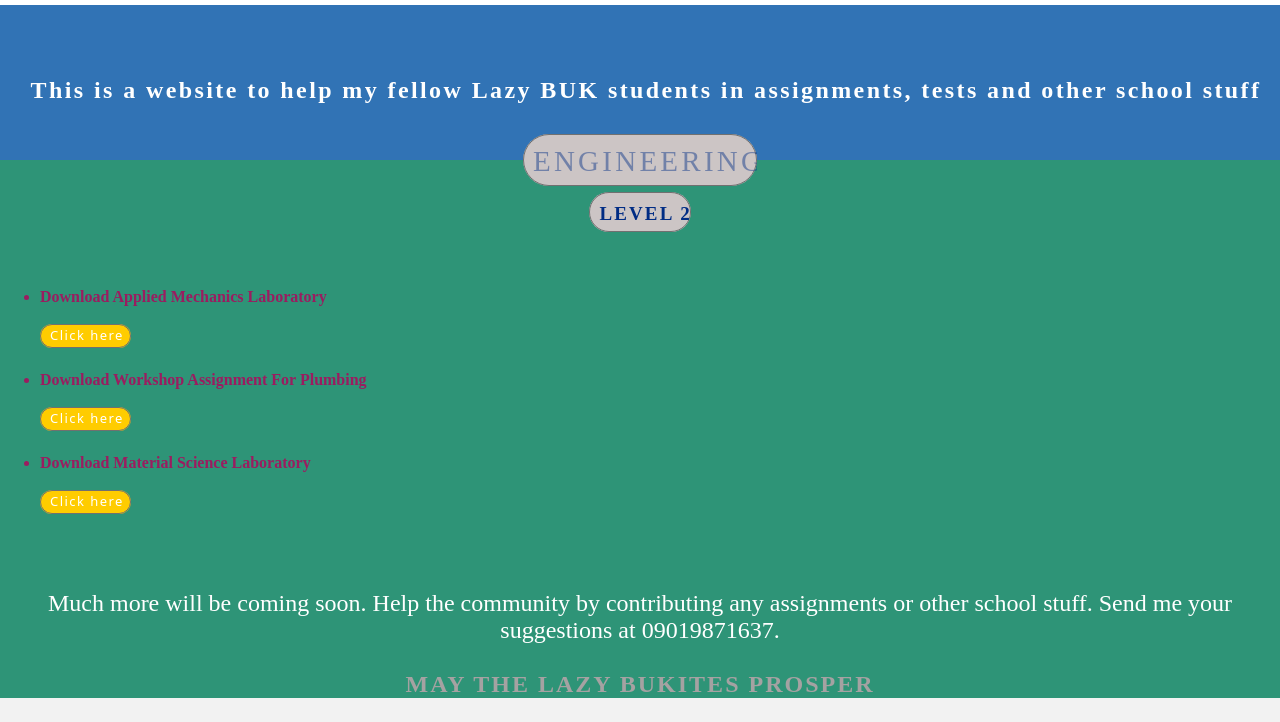
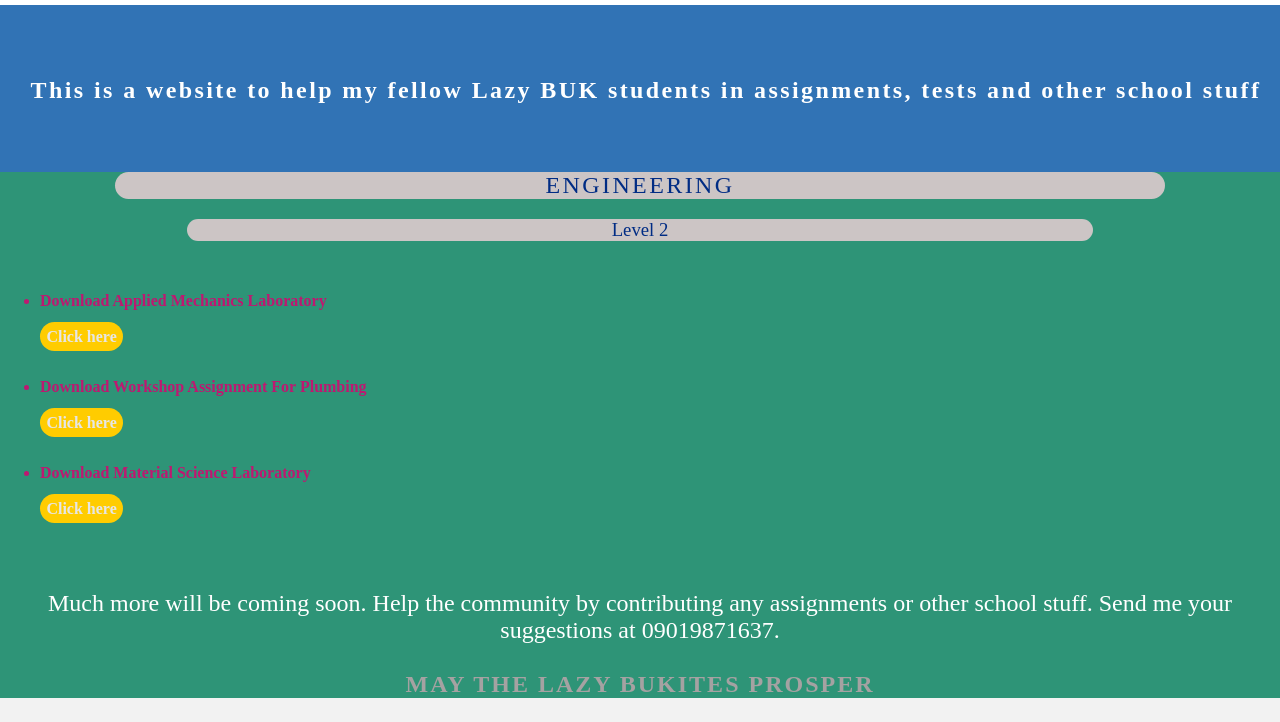
Before and after one commit to Popcocacola/lazybukite.com, a plain HTML site: page index.html in a window 1280 px wide. Shown: the part 84-806 px from the top of the page. Drawn offline with Linux system fonts and the light colour scheme.

Commit message:
hopefully

```diff
--- a/index.html
+++ b/index.html
@@ -22,13 +22,13 @@
     </section>
     <section class="download-section">
     <div class="container"></div>
-     <img class="engineering" src="/Images/Engineering.svg" alt="Engineering">
-     <img class="level" src="/Images/Level 2.svg" alt="Level 2">
+     <h2 class="engine">ENGINEERING</h2>
+     <h3 class="level">Level 2</h3>
      <section class="downloading-section">
          <ul>
-             <li class="list">Download Applied Mechanics Laboratory <br> <br> <a class="click-here" href="/Images/applied laboratory.pdf"><img src="/Images/Click here.svg" alt="click here" download="Applied Mechanics Laboratory Assignment"></a></li>
-             <li class="list">Download Workshop Assignment For Plumbing <br> <br> <a class="click-here" href="/Images/Civil workshop assignment.pdf"><img src="/Images/Click here.svg" alt="click here" download="Workshop Assignment For Plumbing"></a></li>
-             <li class="list">Download Material Science Laboratory <br> <br> <a class="click-here" href="/Images/web Material Science.pdf"><img src="/Images/Click here.svg" alt="click here" download="Material Science Laboratory"></a></li>
+             <li class="list">Download Applied Mechanics Laboratory <br> <br> <a class="click-here" href="/Images/applied laboratory.pdf" download="Applied Mechanics Laboratory Assignment">Click here</a></li>
+             <li class="list">Download Workshop Assignment For Plumbing <br> <br> <a class="click-here" href="/Images/Civil workshop assignment.pdf" download="Workshop Assignment For Plumbing">Click here</a></li>
+             <li class="list">Download Material Science Laboratory <br> <br> <a class="click-here" href="/Images/web Material Science.pdf " download="Material Science Assignment">Click here</a></li>
          </ul>
      </section>
 
@@ -67,34 +67,37 @@
 
          .download-section {
              background: #2E9477;
-             margin-top: -1em;
+             margin-top: -1.5em;
          }
 
-         .engineering {
-            display: block;
-            position: relative;
-            top: 50%;
-            left: 50%;
-            transform: translate(-50%, -50%);
+       .engine {
+           background: #CCC5C5;
+           color: #002C84;
+           font-weight: 300;
+           letter-spacing: .1em;
+           text-align: center;
+           margin-left: 4.8em;
+           margin-right: 4.8em;
+           border-radius: 5em;
 
        }
 
        .level {
-            display: block;
-            position: relative;
-            top: 50%;
-            left: 50%;
-            transform: translate(-50%, -50%);
+           background: #CCC5C5;
+           color: #002C84;
+           font-weight: 300;
+           text-align: center;
+           margin-left: 10em;
+           margin-right: 10em;
+           border-radius: 5em;
        }
 
         .list{
-            color: #9b1c60;
+            color: #be1871;
             font-weight: bold;
+            padding-top: 2em;
         }
 
-       .list {
-           padding-top: 1.2em;
-       }
 
         .close{
             font-size: x-large;
@@ -103,6 +106,15 @@
             padding-top: 2em;
         }
 
+        .click-here {
+            text-decoration: none;
+            background: #FFCC00;
+            color: rgb(230, 230, 230);
+            padding: .4em;
+            border-radius: 5em;
+
+
+        }
         .lazy {
             color: rgb(165, 162, 162);
             font-weight: bold;
```
Lines whose indentation alone changed are shown as unchanged.
